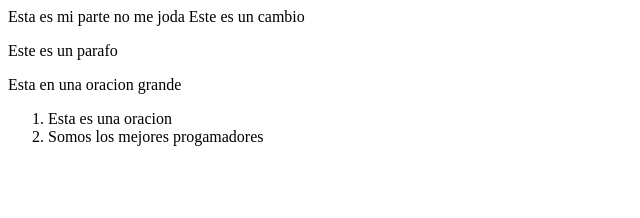
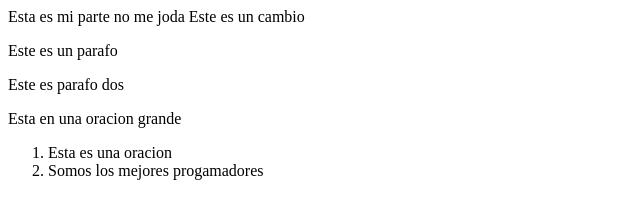
Before and after one commit to miequipo/santiago, a plain HTML site: page index.html in a window 1280 px wide. Shown: the whole page, without its empty margins (0-640 px from the left). Drawn offline with Linux system fonts and the light colour scheme.

Commit message:
added some text to index.html

```diff
--- a/index.html
+++ b/index.html
@@ -4,6 +4,7 @@
 		Este es un cambio
 
 		<p>Este es un parafo</p>
+		<p>Este es parafo dos</p>
 
 		<bold>Esta en una oracion grande</bold>
 
```
